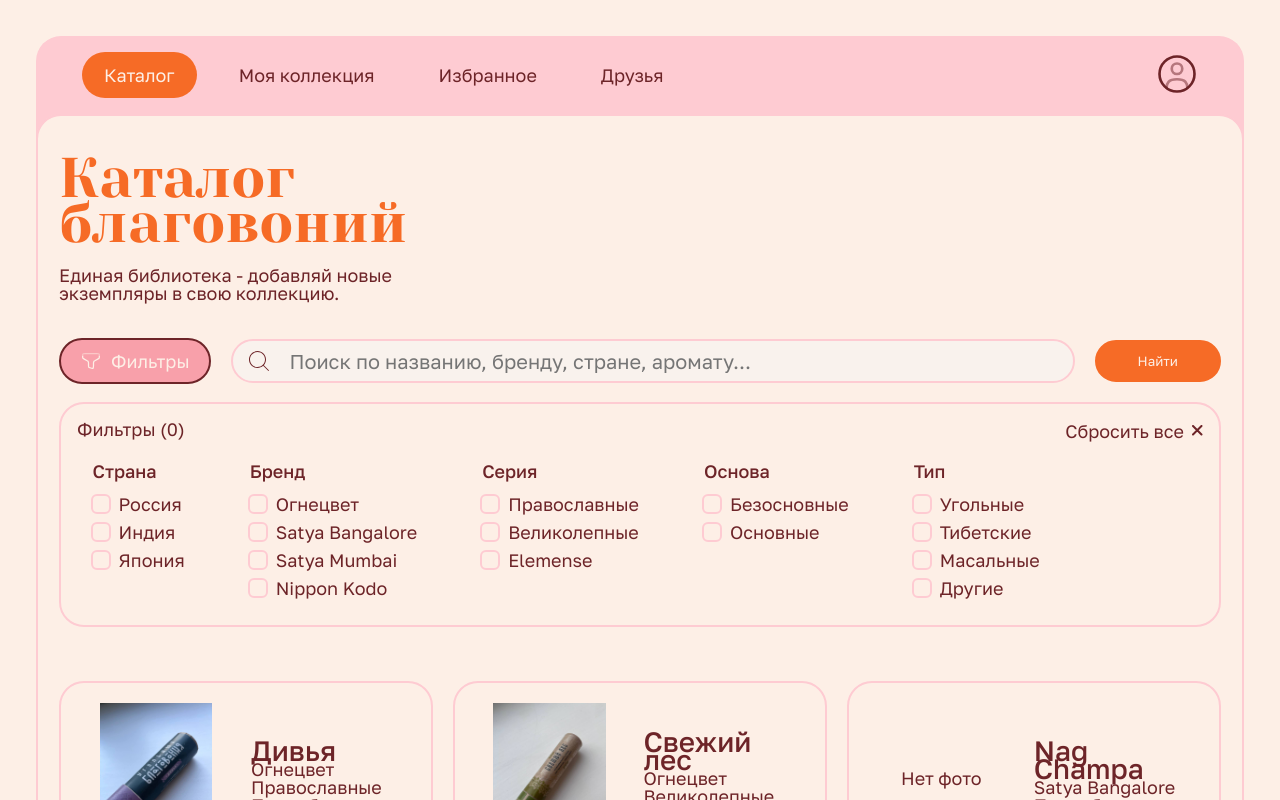
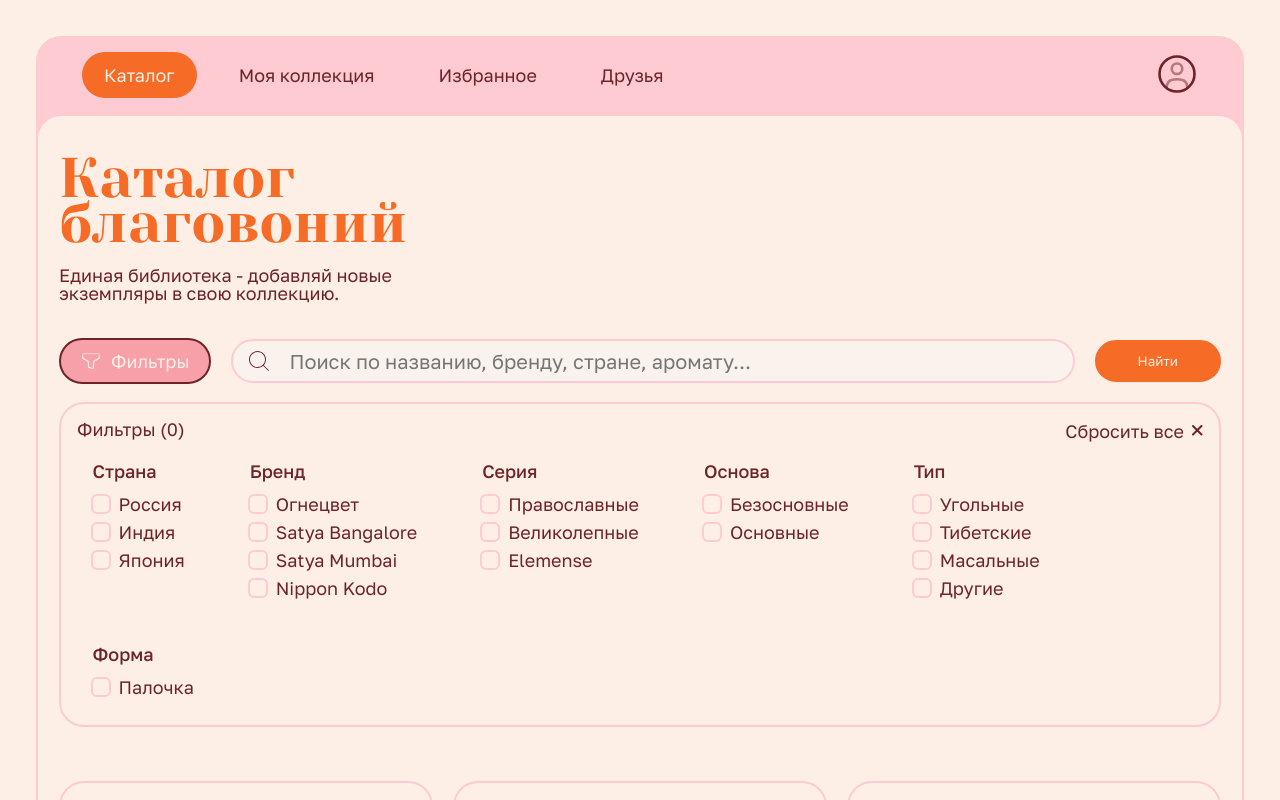
Before and after one commit to jpu-pupi/incense-collection, a React (Vite) app: page / in a window 1280 px wide. Both pictures are taken after a click on the button "Фильтры". Shown: the top 800 px of the page. Built offline with nearby package versions, Linux system fonts and the light colour scheme.

Commit message:
feat: добавила фильтрацию по форме благовоний

```diff
--- a/src/components/CatalogFiltersPanel.css
+++ b/src/components/CatalogFiltersPanel.css
@@ -37,6 +37,7 @@
 .catalog-filters__fieldset-container {
 display: flex;
 gap: 36px;
+flex-wrap: wrap;
 }
 
 .catalog-filters__fieldset {
--- a/src/components/CatalogFiltersPanel.tsx
+++ b/src/components/CatalogFiltersPanel.tsx
@@ -1,7 +1,7 @@
 import "./CatalogFiltersPanel.css";
 import { CheckboxField } from "./ui/CheckboxField";
 import type { Incense } from "../types/incense";
-import { baseTypeLabels, incenseTypeLabels } from "../constants/incenseLables";
+import { baseTypeLabels, formsLabels, incenseTypeLabels } from "../constants/incenseLables";
 
 type CatalogFiltersPanelProps = {
   countries: string[],
@@ -9,16 +9,19 @@ type CatalogFiltersPanelProps = {
   series: string[],
   baseTypes: Incense["baseType"][],
   incenseTypes: Incense["incenseType"][],
+  forms: Incense["form"][],
   onCountryChange: (country: string, checked: boolean) => void,
   onBrandChange: (brand: string, checked: boolean) => void,
   onSeriesChange: (series: string, checked: boolean) => void,
   onBaseTypeChange:(baseType: Incense["baseType"], checked: boolean) => void,
   onIncenseTypeChange:(baseType: Incense["incenseType"], checked: boolean) => void,
+  onFormChange:(form: Incense["form"], checked: boolean) => void,
   selectedCountries: string[],
   selectedBrands: string[],
   selectedSeries: string[],
   selectedBaseTypes: Incense["baseType"][],
   selectedIncenseTypes: Incense["incenseType"][],
+  selectedForms: Incense["form"][],
   onClear: () => void;
 
   availableCountries: string[],
@@ -26,14 +29,14 @@ type CatalogFiltersPanelProps = {
   availableSeries: string[],
   availableBaseTypes: Incense["baseType"][],
   availableIncenseTypes: Incense["incenseType"][],
-
+  availableForms: Incense["form"][],
 };
 
 export function CatalogFiltersPanel(props: CatalogFiltersPanelProps) {
   return (
     <div className="catalog-filters__panel">
       <div className="catalog-filters__header">
-        Фильтры ({props.selectedCountries.length + props.selectedBrands.length + props.selectedSeries.length + props.selectedBaseTypes.length + props.selectedIncenseTypes.length})
+        Фильтры ({props.selectedCountries.length + props.selectedBrands.length + props.selectedSeries.length + props.selectedBaseTypes.length + props.selectedIncenseTypes.length+props.selectedForms.length})
         <button
           type="button"
           className="catalog-filters__clear"
@@ -141,6 +144,23 @@ export function CatalogFiltersPanel(props: CatalogFiltersPanelProps) {
             );
           })}
         </fieldset>
+        <fieldset className="catalog-filters__fieldset">
+          <legend className="catalog-filters__legend">Форма</legend>
+          {props.forms.map((item) => {
+            return (
+              <CheckboxField
+                label={formsLabels[item]}
+                value={item}
+                key={item}
+                disabled={(!props.availableForms.includes(item))&&(!props.selectedForms.includes(item))}
+                checked={props.selectedForms.includes(item)}
+                onChange={(checked) => {
+                  props.onFormChange(item, checked);
+                }}
+              />
+            );
+          })}
+        </fieldset>
       </div>
     </div>
   );
--- a/src/constants/incenseLables.ts
+++ b/src/constants/incenseLables.ts
@@ -10,3 +10,10 @@ export const incenseTypeLabels = {
     other: "Другие",
 
 }
+
+export const formsLabels = {
+  stick: "Палочка",
+  cone: "Конус",
+  briquette: "Брикетик",
+  other: "Другое",
+}
--- a/src/hooks/useCatalogFilters.ts
+++ b/src/hooks/useCatalogFilters.ts
@@ -12,6 +12,7 @@ export function useCatalogFilters(incenses: Incense[]) {
   const [selectedSeries, setSelectedSeries] = useState<string[]>([]);
   const [selectedBaseTypes, setSelectedBaseTypes] = useState<Incense["baseType"][]>([]);
   const [selectedIncenseTypes, setSelectedIncenseTypes] = useState<Incense["incenseType"][]>([]);
+  const [selectedForms, setSelectedForms] = useState<Incense["form"][]>([]);
 
   const countries = getUniqueValues(incenses.map((item) => item.country));
   const brands = getUniqueValues(incenses.map((item) => item.brand));
@@ -24,10 +25,11 @@ export function useCatalogFilters(incenses: Incense[]) {
   );
   const baseTypes = getUniqueValues(incenses.map((item)=>item.baseType));
   const incenseTypes = getUniqueValues(incenses.map((item)=>item.incenseType));
+  const forms = getUniqueValues(incenses.map((item)=>item.form));
 
   function matchesFilters(
     incense: Incense,
-    ignoredGroup?: "country" | "brand" | "series"| "baseType"|"incenseType",
+    ignoredGroup?: "country" | "brand" | "series"| "baseType"|"incenseType"|"form",
   ): boolean {
     const matchesCountry =
       ignoredGroup === "country" ||
@@ -49,7 +51,11 @@ export function useCatalogFilters(incenses: Incense[]) {
       ignoredGroup === "incenseType" ||
       selectedIncenseTypes.length === 0 ||
       selectedIncenseTypes.includes(incense.incenseType);
-    return matchesCountry && matchesBrand && matchesSeries&&matchesBaseType&&matchesIncenseType;
+    const matchesForm =
+      ignoredGroup === "form" ||
+      selectedForms.length === 0 ||
+      selectedForms.includes(incense.form);
+    return matchesCountry && matchesBrand && matchesSeries&&matchesBaseType&&matchesIncenseType&&matchesForm;
   }
 
   const incensesForCountries = incenses.filter((item) =>
@@ -84,6 +90,10 @@ export function useCatalogFilters(incenses: Incense[]) {
   const incensesForIncenseTypes = incenses.filter((item)=>matchesFilters(item, "incenseType"));
 
   const availableIncenseTypes =getUniqueValues(incensesForIncenseTypes.map((item)=>item.incenseType));
+
+  const incensesForForms = incenses.filter((item)=>matchesFilters(item, "form"));
+
+  const availableForms =getUniqueValues(incensesForForms.map((item)=>item.form));
 
   function handleCountryChange(country: string, checked: boolean) {
     const nextCountries = checked
@@ -121,6 +131,13 @@ export function useCatalogFilters(incenses: Incense[]) {
     setSelectedIncenseTypes(nextIncenseTypes);
   }
 
+  function handleFormChange(form: Incense["form"], checked:boolean) {
+    const nextForms= checked
+      ? [...selectedForms, form]
+      : selectedForms.filter((item)=>item !== form);
+    setSelectedForms(nextForms);
+  }
+
   const filteredIncenses = incenses.filter((item) => matchesFilters(item));
 
   function clearFilters() {
@@ -129,6 +146,7 @@ export function useCatalogFilters(incenses: Incense[]) {
     setSelectedSeries([]);
     setSelectedBaseTypes([]);
     setSelectedIncenseTypes([]);
+    setSelectedForms([]);
   }
 
   return {
@@ -137,16 +155,19 @@ export function useCatalogFilters(incenses: Incense[]) {
     series,
     baseTypes,
     incenseTypes,
+    forms,
     selectedCountries,
     selectedBrands,
     selectedSeries,
     selectedBaseTypes,
     selectedIncenseTypes,
+    selectedForms,
     handleCountryChange,
     handleBrandChange,
     handleSeriesChange,
     handleBaseTypeChange,
     handleIncenseTypeChange,
+    handleFormChange,
     filteredIncenses,
     clearFilters,
     availableCountries,
@@ -154,5 +175,6 @@ export function useCatalogFilters(incenses: Incense[]) {
     availableSeries,
     availableBaseTypes,
     availableIncenseTypes,
+    availableForms,
   };
 }
--- a/src/pages/CatalogPage.tsx
+++ b/src/pages/CatalogPage.tsx
@@ -7,7 +7,7 @@ import { incenses } from "../data/incenses";
 import { Tag } from "../components/ui/Tag";
 import { useState } from "react";
 import { useCatalogFilters } from "../hooks/useCatalogFilters";
-import { baseTypeLabels, incenseTypeLabels } from "../constants/incenseLables";
+import { baseTypeLabels, incenseTypeLabels, formsLabels } from "../constants/incenseLables";
 
 export default function CatalogPage() {
   const [isOpen, setIsOpen] = useState(false);
@@ -20,16 +20,19 @@ export default function CatalogPage() {
     series,
     baseTypes,
     incenseTypes,
+    forms,
     selectedCountries,
     selectedBrands,
     selectedSeries,
     selectedBaseTypes,
     selectedIncenseTypes,
+    selectedForms,
     handleCountryChange,
     handleBrandChange,
     handleSeriesChange,
     handleBaseTypeChange,
     handleIncenseTypeChange,
+    handleFormChange,
     filteredIncenses,
     clearFilters,
     availableCountries,
@@ -37,6 +40,7 @@ export default function CatalogPage() {
     availableSeries,
     availableBaseTypes,
     availableIncenseTypes,
+    availableForms,
   } = useCatalogFilters(incenses);
 
   function normalizedSearchText(text: string) {
@@ -99,7 +103,15 @@ export default function CatalogPage() {
     };
   });
 
-  const tags = [...countryTags, ...brandsTags, ...seriesTags, ...baseTypeTags, ...incenseTypeTags];
+  const formTags = selectedForms.map((item) => {
+    return {
+      key: "form-" + item,
+      label: formsLabels[item],
+      onRemove: () => handleFormChange(item, false),
+    };
+  });
+
+  const tags = [...countryTags, ...brandsTags, ...seriesTags, ...baseTypeTags, ...incenseTypeTags, ...formTags];
 
   return (
     <main className="catalog">
@@ -153,22 +165,26 @@ export default function CatalogPage() {
           series={series}
           baseTypes={baseTypes}
           incenseTypes={incenseTypes}
+          forms={forms}
           selectedCountries={selectedCountries}
           selectedBrands={selectedBrands}
           selectedSeries={selectedSeries}
           selectedBaseTypes={selectedBaseTypes}
           selectedIncenseTypes={selectedIncenseTypes}
+          selectedForms={selectedForms}
           onCountryChange={handleCountryChange}
           onBrandChange={handleBrandChange}
           onSeriesChange={handleSeriesChange}
           onBaseTypeChange={handleBaseTypeChange}
           onIncenseTypeChange={handleIncenseTypeChange}
+          onFormChange={handleFormChange}
           onClear={clearFilters}
           availableCountries={availableCountries}
           availableBrands={availableBrands}
           availableSeries={availableSeries}
           availableBaseTypes={availableBaseTypes}
           availableIncenseTypes={availableIncenseTypes}
+          availableForms={availableForms}
         />
       )}
       <div className="catalog__selected-filters">
```
